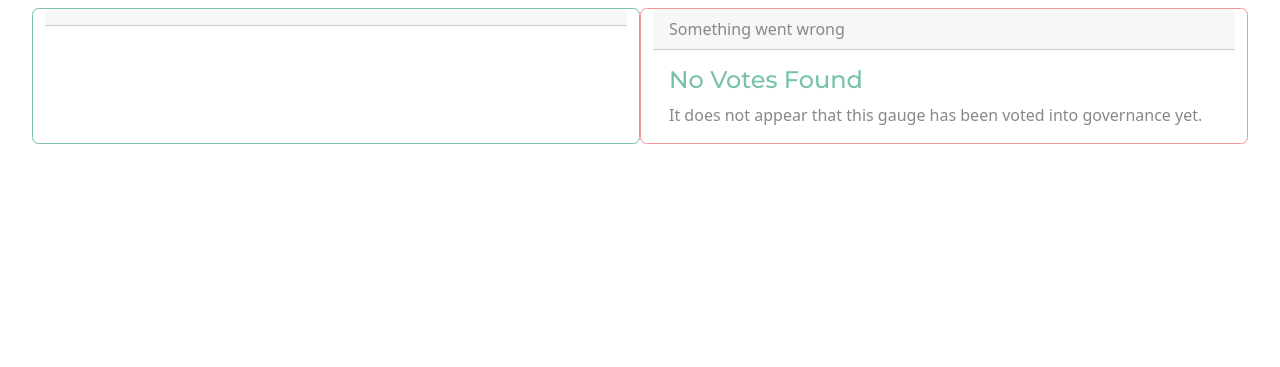
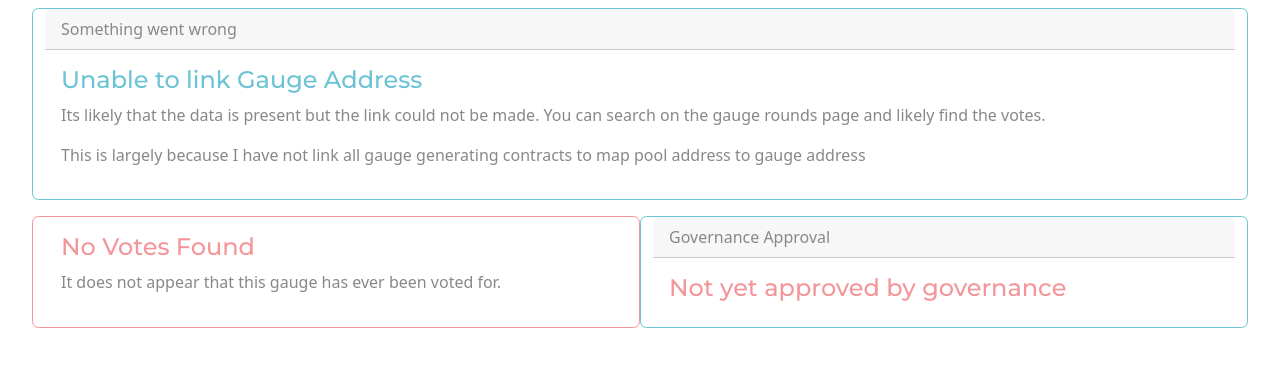
Before and after one commit to ExperimentsWithCode/Center-For-Llamas, a Flask app: template app/curve/gauge_rounds/templates/gauge_rounds_not_found.jinja2 in a window 1280 px wide. Shown: the part 232-599 px from the top of the page. Run offline with Flask 3, Linux system fonts and the light colour scheme; the template is opened without the code that fills it, so the values that code supplies are empty; parts of the project's set-up code (start-up, migrations or seed data) failed here and were passed over; some libraries are stand-ins or nearby versions.

Commit message:
Better handling of no votes yet. Minor adjustments

```diff
--- a/app/curve/gauge_rounds/routes.py
+++ b/app/curve/gauge_rounds/routes.py
@@ -137,7 +137,7 @@
             title='Votes Per Gauge Round',
             template='gauge-votes-show',
             body="",
-            gauge_addr = gauge_addr,
+            local_df_curve_gauge_registry = local_df_curve_gauge_registry,
             )
 
     period_end_dates = df_all_by_gauge.period_end_date.unique()
--- a/app/curve/gauge_rounds/templates/gauge_rounds_not_found.jinja2
+++ b/app/curve/gauge_rounds/templates/gauge_rounds_not_found.jinja2
@@ -13,25 +13,34 @@
 
     <div class="row">
       <h1>{{ title }}</h1>
+    </div>
 
-      <div class="card border-primary mb-3" style="max-width: 50%;" >
-        <div class="card-header">{{gauge_addr}}</div>
+    {% with gauge_info=local_df_curve_gauge_registry.iloc[0] %}
+      {% with page_type='curve' %}
+        {% include 'gauge_widget.jinja2' %}
+      {% endwith %}
+    {% endwith %}
+    <div class="row">
+
+      <div class="card border-secondary mb-3" style="max-width: 50%;" >
+        {# <div class="card-header"></div> #}
         <div class="card-body">
-          <h4 class="card-title"></h4>
+          <h4 class="card-title text-secondary">No Votes Found</h4>
+          <p class="card-text">It does not appear that this gauge has ever been voted for.</p>
 
         </div>
       </div>
 
-      <div class="card border-secondary mb-3" style="max-width: 50%;" >
-        <div class="card-header">Something went wrong</div>
+      <div class="card border-info mb-3" style="max-width: 50%;" >
+        <div class="card-header">Governance Approval</div>
         <div class="card-body">
-          <h4 class="card-title text-primary">No Votes Found</h4>
-          <p class="card-text">It does not appear that this gauge has been voted into governance yet.</p>
-
+        {% if local_df_curve_gauge_registry.iloc[0]['vote_timestamp'] %}
+          <h4 class="card-title text-primary">Voted in: {{local_df_curve_gauge_registry.iloc[0]['vote_timestamp']}}</h4>
+        {% else %}
+          <h4 class="card-title text-secondary">Not yet approved by governance</h4>
+        {% endif %}
         </div>
       </div>
     </div>
 
-
-
 {% endblock %}
--- a/app/curve/gauge_votes/fetch.py
+++ b/app/curve/gauge_votes/fetch.py
@@ -5,7 +5,7 @@
     curve_voter_address = '0x2F50D538606Fa9EDD2B11E2446BEb18C9D5846bB'
 
     if min_block_timestamp:
-        filter_line = f"AND BLOCK_TIMESTAMP > '{min_block_timestamp}'"
+        filter_line = f"AND BLOCK_TIMESTAMP >= '{min_block_timestamp}'"
     else:
         filter_line = ""
 
--- a/app/curve/gauge_votes/templates/gauge_votes_table_helper.jinja2
+++ b/app/curve/gauge_votes/templates/gauge_votes_table_helper.jinja2
@@ -12,7 +12,7 @@
           {# { id: 'user', name: 'User' }, #}
           { id: 'symbol', name: 'Symbol' },
           { id: 'weight', name: 'Weight',
-            {% include 'utility_sort_int.jinja2' %}
+            {% include 'utility_sort_float.jinja2' %}
           },
           { id: 'gauge_addr', name: 'Gauge Address',
             formatter: (_, row) => gridjs.html(
--- a/app/curve/gauges/fetch.py
+++ b/app/curve/gauges/fetch.py
@@ -6,7 +6,7 @@
     curve_voter_address = '0x2F50D538606Fa9EDD2B11E2446BEb18C9D5846bB'
 
     if min_block_timestamp:
-        filter_line = f"AND BLOCK_TIMESTAMP > '{min_block_timestamp}'"
+        filter_line = f"AND BLOCK_TIMESTAMP >= '{min_block_timestamp}'"
     else:
         filter_line = ""
 
--- a/app/curve/gauges/templates/gauge_widget.jinja2
+++ b/app/curve/gauges/templates/gauge_widget.jinja2
@@ -60,7 +60,7 @@
                 <div class="accordion-item">
                     <h2 class="accordion-header" id="headingOne">
                     <button class="accordion-button" type="button" data-bs-toggle="collapse" data-bs-target="#collapseOne" aria-expanded="true" aria-controls="collapseOne">
-                        More Info
+                        More Gauge Info
                     </button>
                     </h2>
                     <div id="collapseOne" class="accordion-collapse collapse" aria-labelledby="headingOne" data-bs-parent="#accordionExample">
--- a/app/curve/liquidity/templates/show_liquidity.jinja2
+++ b/app/curve/liquidity/templates/show_liquidity.jinja2
@@ -99,7 +99,7 @@
     </div>
 
     <div class="row">
-        <h4 class="text-primary">Votes Per Round</h4>
+        <h4 class="text-primary">Liquidity Over Time</h4>
 
         <div id="vote_table"></div>
     </div>
--- a/app/curve/locker/fetch.py
+++ b/app/curve/locker/fetch.py
@@ -6,7 +6,7 @@
     curve_locker_address = '0x5f3b5DfEb7B28CDbD7FAba78963EE202a494e2A2'
 
     if min_block_timestamp:
-        filter_line = f"AND BLOCK_TIMESTAMP > '{min_block_timestamp}'"
+        filter_line = f"AND BLOCK_TIMESTAMP >= '{min_block_timestamp}'"
     else:
         filter_line = ""
 
--- a/app/data/flipside_api_helper.py
+++ b/app/data/flipside_api_helper.py
@@ -95,7 +95,7 @@
     # Get Max Value of target
     temp_df = df.sort_values(target).tail(1)
     search_result = temp_df.iloc[0][target]
-
+    df = df[df[target] < search_result]
     try:
         if 'T' in search_result:
             split = search_result.split("T")
```
Also changed, not shown: app/curve/liquidity/fetch.py (+5 -4 lines).
